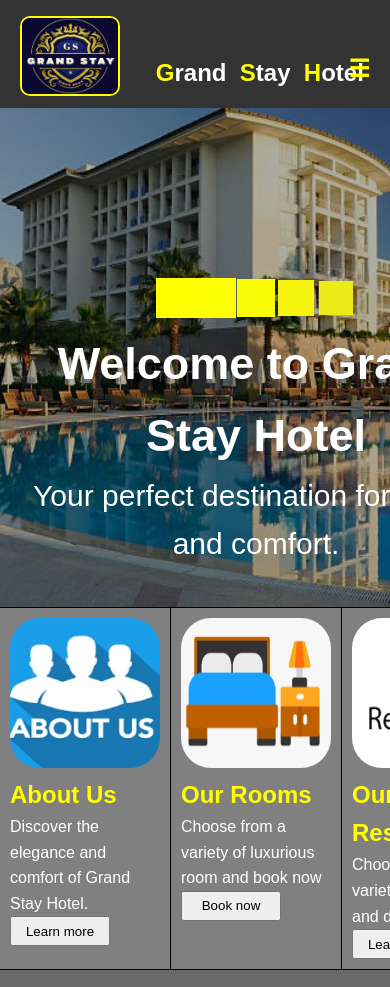
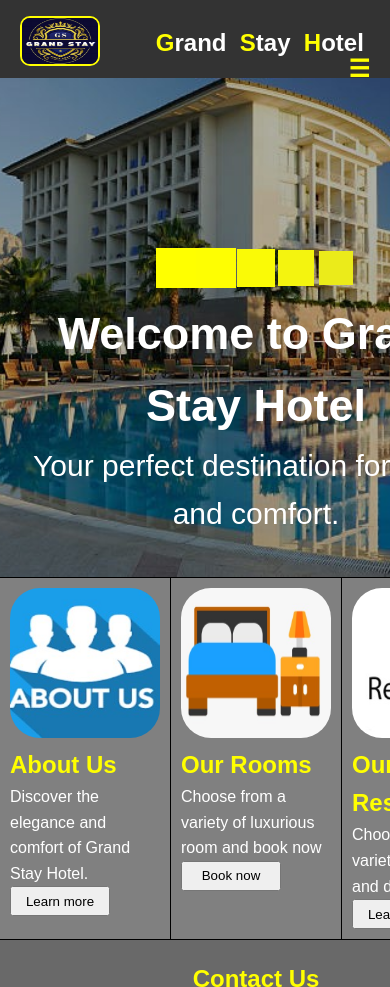
Before and after one commit to Ojioru/GrandStayHotel, a plain HTML site: page index.html in a window 390 px wide. Shown: the top 987 px of the page. Drawn offline with Linux system fonts and the light colour scheme.

Commit message:
Update mobile.css

```diff
--- a/styles/mobile.css
+++ b/styles/mobile.css
@@ -29,7 +29,10 @@
 
 
 @media (max-width: 500px) {
-
+nav a img{
+    width:80px;
+    height:50px;
+}
 }
 
 
```
